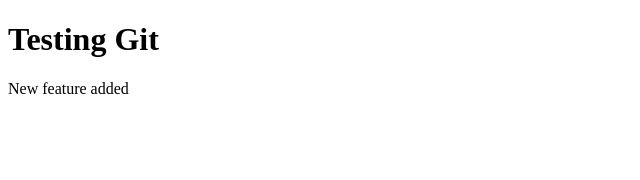
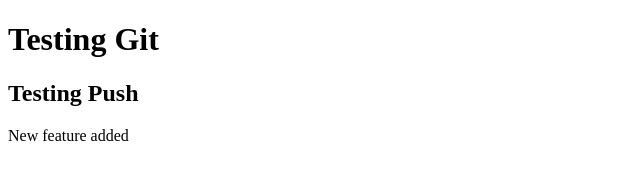
Before and after one commit to Suraj11061970/mywebapp, a plain HTML site: page index.html in a window 1280 px wide. Shown: the whole page, without its empty margins (0-640 px from the left). Drawn offline with Linux system fonts and the light colour scheme.

Commit message:
added h2

```diff
--- a/index.html
+++ b/index.html
@@ -7,7 +7,7 @@
 </head>
 <body>
     <h1>Testing Git</h1>
-
+    <h2>Testing Push</h2>
     <p>New feature added</p>
-</body>
+ </body>
 </html>
```
